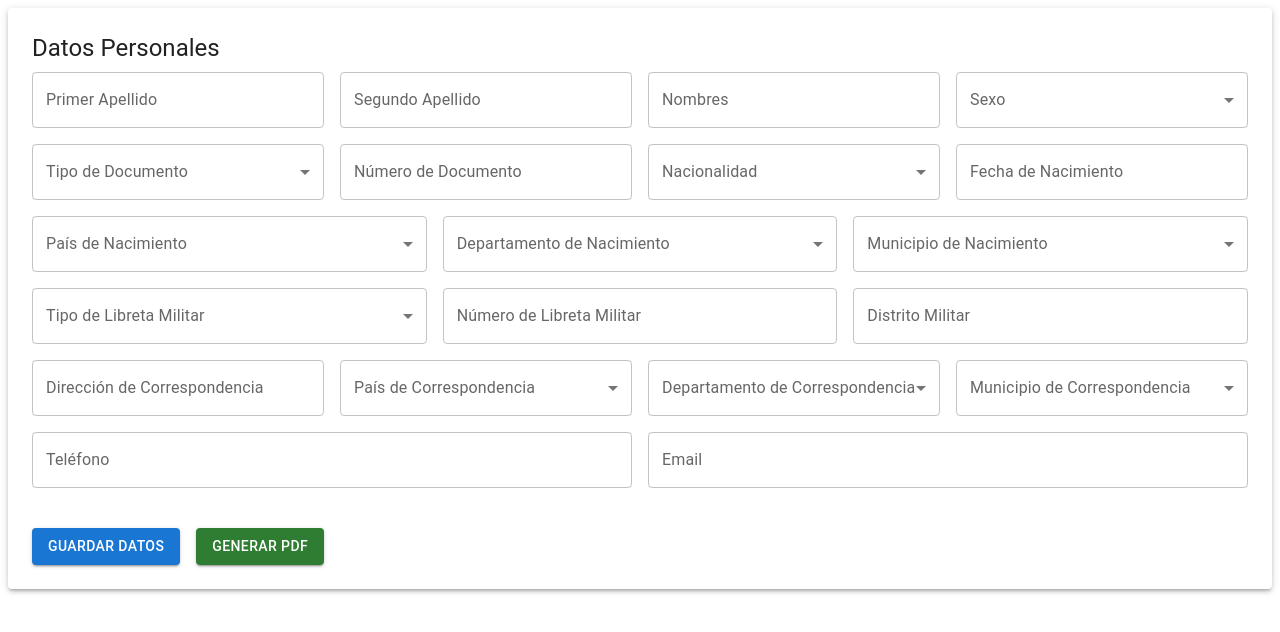
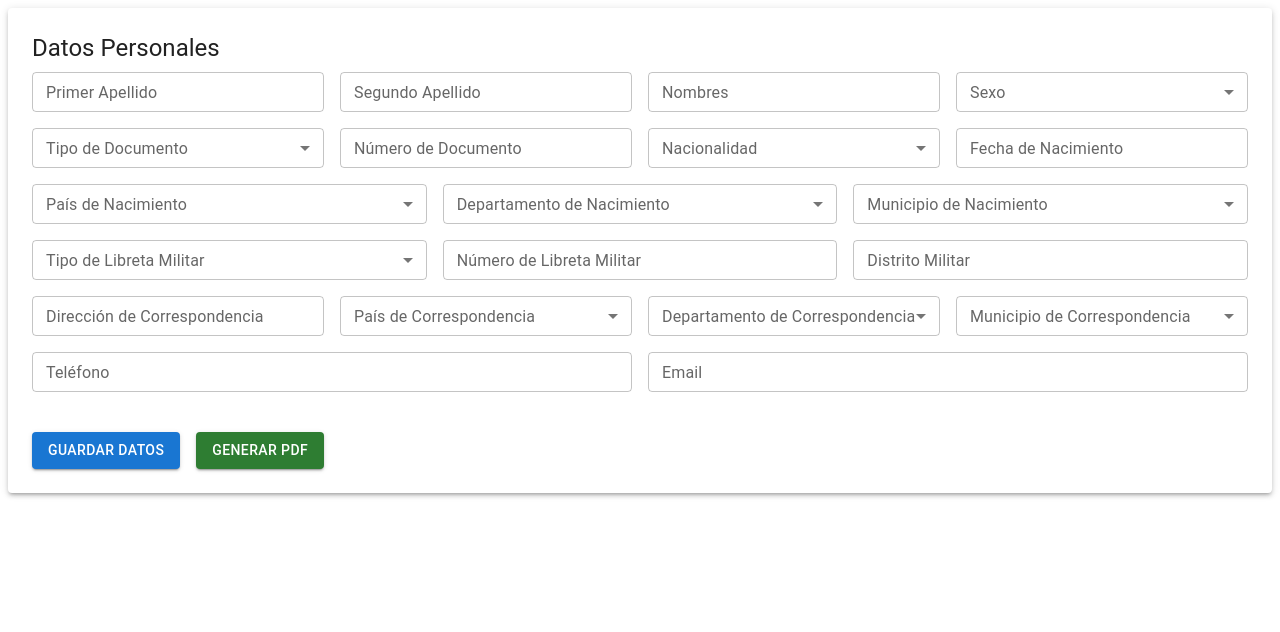
Before and after one commit to vapinedo/ResumeBuilder2025, a React (Vite) app: page / in a window 1280 px wide. Shown: the top 632 px of the page. Built offline with nearby package versions, Linux system fonts and the light colour scheme.

Commit message:
update form controls to small size

```diff
--- a/src/components/CustomSelectField.tsx
+++ b/src/components/CustomSelectField.tsx
@@ -24,6 +24,7 @@ const CustomSelectField: React.FC<CustomSelectFieldProps> = ({ label, name, regi
     <TextField
       select
       fullWidth
+      size='small'
       label={label}
       variant='outlined'
       value={selectedValue}
--- a/src/components/CustomTextField.tsx
+++ b/src/components/CustomTextField.tsx
@@ -22,9 +22,10 @@ const CustomTextField: React.FC<CustomTextFieldProps> = ({
   return (
     <TextField
       fullWidth
+      type={type}
+      size='small'
+      label={label}
       variant='outlined'
-      label={label}
-      type={type}
       error={!!errors[name]}
       helperText={errors[name]?.message as string}
       {...register(name, required ? { required: `${label} es obligatorio` } : {})}
--- a/src/components/DatosPersonalesForm.tsx
+++ b/src/components/DatosPersonalesForm.tsx
@@ -62,6 +62,7 @@ export const DatosPersonalesForm: React.FC = () => {
                   onChange={(newValue) => setValue(campo.name as keyof DatosPersonales, newValue ? newValue.format('YYYY-MM-DD') : '')}
                   slotProps={{
                     textField: {
+                      size: 'small',
                       fullWidth: true,
                       error: !!errors[campo.name as keyof DatosPersonales],
                       helperText: errors[campo.name as keyof DatosPersonales]?.message
```
